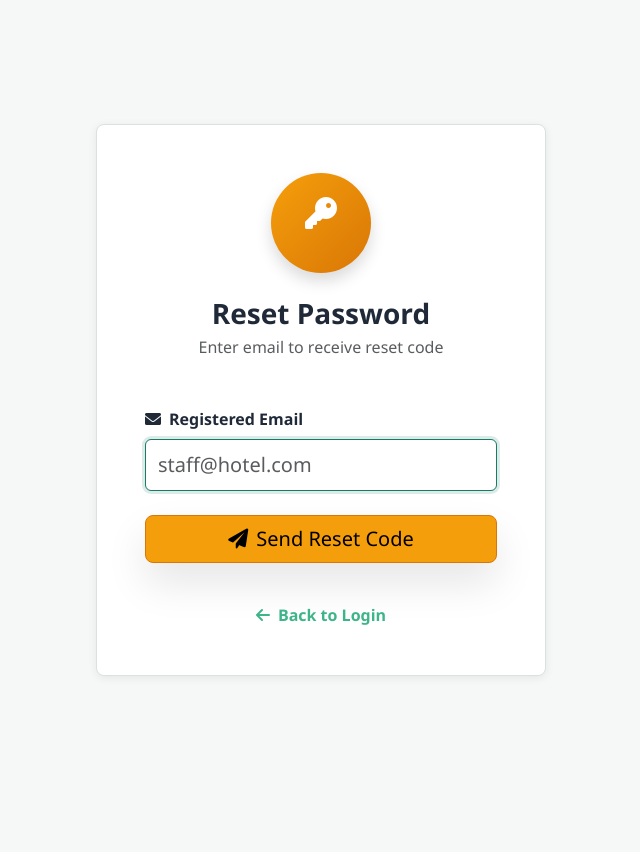
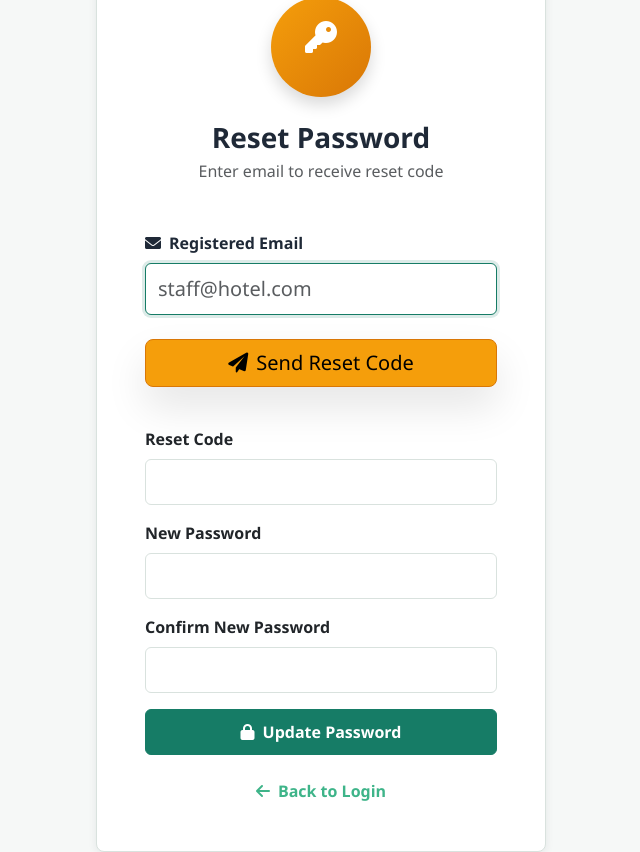
Before and after one commit to SKHAifa/Inventory_Management_System, a PHP site: page /auth/forgot_password.php in a window 1280 px wide. Shown: the whole page, without its empty margins (319-959 px from the left). Before the commit the page ends 676 px from the top, so only its background shows below. Run offline with PHP 8.4, Linux system fonts and the light colour scheme.

Commit message:
Fix password reset expiry validation

```diff
--- a/auth/forgot_password.php
+++ b/auth/forgot_password.php
@@ -4,39 +4,74 @@ include(__DIR__ . "/../config/db.php");
 
 $message = '';
 $error = '';
+$reset_email = trim($_POST['email'] ?? '');
+$reset_code = trim($_POST['reset_code'] ?? '');
 
-if ($_POST) {
-    $email = trim($_POST['email']);
-
+if ($_SERVER['REQUEST_METHOD'] === 'POST' && isset($_POST['request_code'])) {
     $stmt = $conn->prepare("SELECT id, name FROM users WHERE email = ?");
-    $stmt->bind_param("s", $email);
+    $stmt->bind_param("s", $reset_email);
     $stmt->execute();
     $result = $stmt->get_result();
 
     if ($user = $result->fetch_assoc()) {
-        // Generate reset code (simple version)
-        $reset_code = substr(md5(uniqid()), 0, 8);
-        $expires = date('Y-m-d H:i:s', strtotime('+1 hour'));
+        $reset_code = (string)random_int(100000, 999999);
+        $stmt = $conn->prepare("INSERT INTO password_resets (email, reset_code, expires) VALUES (?, ?, DATE_ADD(NOW(), INTERVAL 1 HOUR)) ON DUPLICATE KEY UPDATE reset_code = ?, expires = DATE_ADD(NOW(), INTERVAL 1 HOUR)");
+        $stmt->bind_param("sss", $reset_email, $reset_code, $reset_code);
+        if ($stmt->execute()) {
+            $message = "Reset code: <strong>" . htmlspecialchars($reset_code) . "</strong>. It is valid for 1 hour.";
+        } else {
+            $error = 'Unable to create a reset code. Please try again.';
+        }
+    } else {
+        $error = 'Email not found.';
+    }
+}
 
-        $stmt = $conn->prepare("INSERT INTO password_resets (email, reset_code, expires) VALUES (?, ?, ?) ON DUPLICATE KEY UPDATE reset_code = ?, expires = ?");
-        $stmt->bind_param("sssss", $email, $reset_code, $expires, $reset_code, $expires);
+if ($_SERVER['REQUEST_METHOD'] === 'POST' && isset($_POST['reset_password'])) {
+    $new_password = $_POST['new_password'] ?? '';
+    $confirm_password = $_POST['confirm_password'] ?? '';
+
+    if ($reset_email === '' || $reset_code === '' || $new_password === '') {
+        $error = 'Email, reset code, and new password are required.';
+    } elseif (strlen($new_password) < 8) {
+        $error = 'New password must be at least 8 characters.';
+    } elseif ($new_password !== $confirm_password) {
+        $error = 'The passwords do not match.';
+    } else {
+        $stmt = $conn->prepare("SELECT email FROM password_resets WHERE email = ? AND reset_code = ? AND expires >= NOW()");
+        $stmt->bind_param("ss", $reset_email, $reset_code);
         $stmt->execute();
+        $valid_code = $stmt->get_result()->fetch_assoc();
 
-        $message = "✅ Reset code sent! Check your email for: <strong>$reset_code</strong> (valid 1 hour)";
-    } else {
-        $error = "❌ Email not found!";
+        if (!$valid_code) {
+            $error = 'The reset code is invalid or expired.';
+        } else {
+            $password_hash = password_hash($new_password, PASSWORD_DEFAULT);
+            $stmt = $conn->prepare("UPDATE users SET password = ? WHERE email = ?");
+            $stmt->bind_param("ss", $password_hash, $reset_email);
+            if ($stmt->execute() && $stmt->affected_rows === 1) {
+                $stmt = $conn->prepare("DELETE FROM password_resets WHERE email = ?");
+                $stmt->bind_param("s", $reset_email);
+                $stmt->execute();
+                header('Location: login.php?reset=success');
+                exit();
+            }
+            $error = 'Unable to update the password. Please try again.';
+        }
     }
 }
 ?>
 
 <!DOCTYPE html>
 <html>
+
 <head>
     <title>Forgot Password - SupplySync</title>
     <link href="https://cdn.jsdelivr.net/npm/bootstrap@5.3.2/dist/css/bootstrap.min.css" rel="stylesheet">
     <link href="../css/style.css" rel="stylesheet">
     <link href="https://cdnjs.cloudflare.com/ajax/libs/font-awesome/6.0.0/css/all.min.css" rel="stylesheet">
 </head>
+
 <body class="vh-100 d-flex align-items-center justify-content-center p-4">
     <div class="container">
         <div class="row justify-content-center">
@@ -45,7 +80,7 @@ if ($_POST) {
                     <div class="card-body p-5 text-center">
                         <div class="mb-5">
                             <div class="bg-warning rounded-circle mx-auto mb-4 p-4 shadow"
-                                 style="width: 100px; height: 100px; background: linear-gradient(135deg, #F59E0B, #D97706);">
+                                style="width: 100px; height: 100px; background: linear-gradient(135deg, #F59E0B, #D97706);">
                                 <i class="fas fa-key fa-2x text-white"></i>
                             </div>
                             <h1 class="h3 fw-bold mb-1" style="color: #1F2937;">Reset Password</h1>
@@ -60,16 +95,35 @@ if ($_POST) {
                             <div class="alert alert-danger shadow-sm mb-4"><?= $error ?></div>
                         <?php endif; ?>
 
-                        <form method="POST">
+                        <form method="POST" class="mb-4">
                             <div class="mb-4">
                                 <label class="form-label fw-bold mb-2 d-block text-start" style="color: #1F2937;">
                                     <i class="fas fa-envelope me-2"></i>Registered Email
                                 </label>
-                                <input type="email" name="email" class="form-control form-control-lg"
-                                       placeholder="staff@hotel.com" required autofocus autocomplete="email">
+                                <input type="email" name="email" class="form-control form-control-lg" value="<?= htmlspecialchars($reset_email) ?>"
+                                    placeholder="staff@hotel.com" required autofocus autocomplete="email">
                             </div>
-                            <button type="submit" class="btn btn-warning btn-lg w-100 mb-3 shadow-lg">
+                            <button type="submit" name="request_code" class="btn btn-warning btn-lg w-100 mb-3 shadow-lg">
                                 <i class="fas fa-paper-plane me-2"></i>Send Reset Code
+                            </button>
+                        </form>
+
+                        <form method="POST" class="text-start">
+                            <input type="hidden" name="email" value="<?= htmlspecialchars($reset_email) ?>">
+                            <div class="mb-3">
+                                <label class="form-label fw-bold">Reset Code</label>
+                                <input type="text" name="reset_code" class="form-control" inputmode="numeric" pattern="[0-9]{6}" maxlength="6" required>
+                            </div>
+                            <div class="mb-3">
+                                <label class="form-label fw-bold">New Password</label>
+                                <input type="password" name="new_password" class="form-control" minlength="8" required autocomplete="new-password">
+                            </div>
+                            <div class="mb-3">
+                                <label class="form-label fw-bold">Confirm New Password</label>
+                                <input type="password" name="confirm_password" class="form-control" minlength="8" required autocomplete="new-password">
+                            </div>
+                            <button type="submit" name="reset_password" class="btn btn-primary w-100">
+                                <i class="fas fa-lock me-2"></i>Update Password
                             </button>
                         </form>
 
@@ -84,4 +138,5 @@ if ($_POST) {
         </div>
     </div>
 </body>
+
 </html>
```
